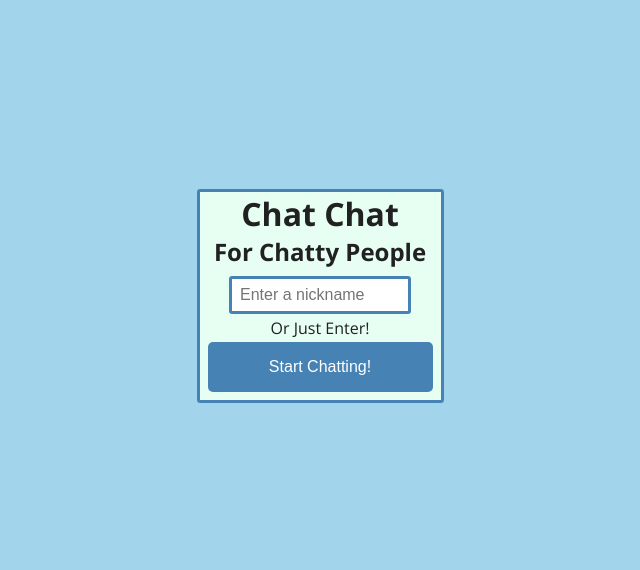
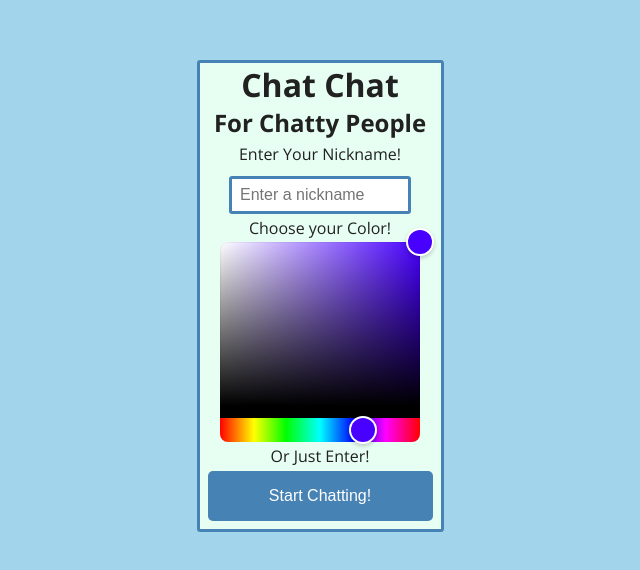
Before and after one commit to Kakkarrot/chat_app, a React (Create React App) app in the folder client/: page / in a window 1280 px wide. Shown: the part 104-674 px from the top of the page, without its empty margins (320-960 px from the left). Built offline with nearby package versions, Linux system fonts and the light colour scheme; no server answers.

Commit message:
created a color picker

```diff
--- a/client/package.json
+++ b/client/package.json
@@ -8,6 +8,8 @@
     "@testing-library/react": "^12.1.3",
     "@testing-library/user-event": "^13.5.0",
     "react": "^17.0.2",
+    "react-color": "^2.19.3",
+    "react-colorful": "^5.5.1",
     "react-dom": "^17.0.2",
     "react-scripts": "5.0.0",
     "socket.io-client": "^4.4.1",
--- a/client/src/App.css
+++ b/client/src/App.css
@@ -109,6 +109,10 @@ body {
 .joinChatContainer button:hover {
     font-weight: bold;
     background: black;
+}
+
+.joinChatContainer .colorPicker {
+    margin: auto;
 }
 
 .chat-window {
--- a/client/src/App.js
+++ b/client/src/App.js
@@ -2,20 +2,19 @@ import React from "react";
 import './App.css';
 import io from 'socket.io-client';
 import Chat from "./Chat";
+import {HexColorPicker} from "react-colorful";
+// import "react-colorful/dist/index.css";
 
 const socket = io.connect("http://localhost:3001")
 
 function App() {
     const [nickName, setNickName] = React.useState("");
+    const [color, setColor] = React.useState("#4a00ff");
     const [inChatRoom, setInChatRoom] = React.useState(false)
     const [duplicateNickName, setDuplicateNickName] = React.useState(false)
 
-    React.useEffect(() => {
-
-    }, [socket]);
-
     async function joinChat() {
-        socket.emit("join", nickName)
+        socket.emit("join", {nickName, color})
         await socket.on("uniqueNickName", (data) => {
             if (data) {
                 setDuplicateNickName(false)
@@ -34,8 +33,13 @@ function App() {
                         <div className="joinChatContainer">
                             <h3>Chat Chat</h3>
                             <h4>For Chatty People</h4>
+                            <p>Enter Your Nickname!</p>
                             < input type="text" placeholder="Enter a nickname"
                                     onChange={(event) => setNickName(event.target.value)}/>
+                            <p>Choose your Color!</p>
+                            <HexColorPicker className="colorPicker" color={color} onChange={(event) => {
+                                setColor(event)
+                            }}/>
                             <p>Or Just Enter!</p>
                             <button onClick={() => joinChat()}>Start Chatting!</button>
                             {duplicateNickName ? <p className="duplicateNickName">Username already Exists!</p> : <></>}
@@ -43,7 +47,7 @@ function App() {
                     )
                     :
                     (
-                        <Chat socket={socket} nickName={nickName}/>
+                        <Chat socket={socket} nickName={nickName} color={color}/>
                     )
                 }
             </header>
--- a/client/src/Chat.js
+++ b/client/src/Chat.js
@@ -1,6 +1,6 @@
 import React, {useEffect} from "react";
 
-function Chat({socket, nickName}) {
+function Chat({socket, nickName, color}) {
     const [message, setMessage] = React.useState("")
     const [chatMessages, setChatMessages] = React.useState([])
 
@@ -10,6 +10,7 @@ function Chat({socket, nickName}) {
                 "nickName": nickName,
                 "message": message,
                 "socket": socket.id,
+                "color": color,
             }
             socket.emit("messageChat", messageJson);
         }
```
Also changed, not shown: 1 other file (tests, documents, lock files or other folders).
